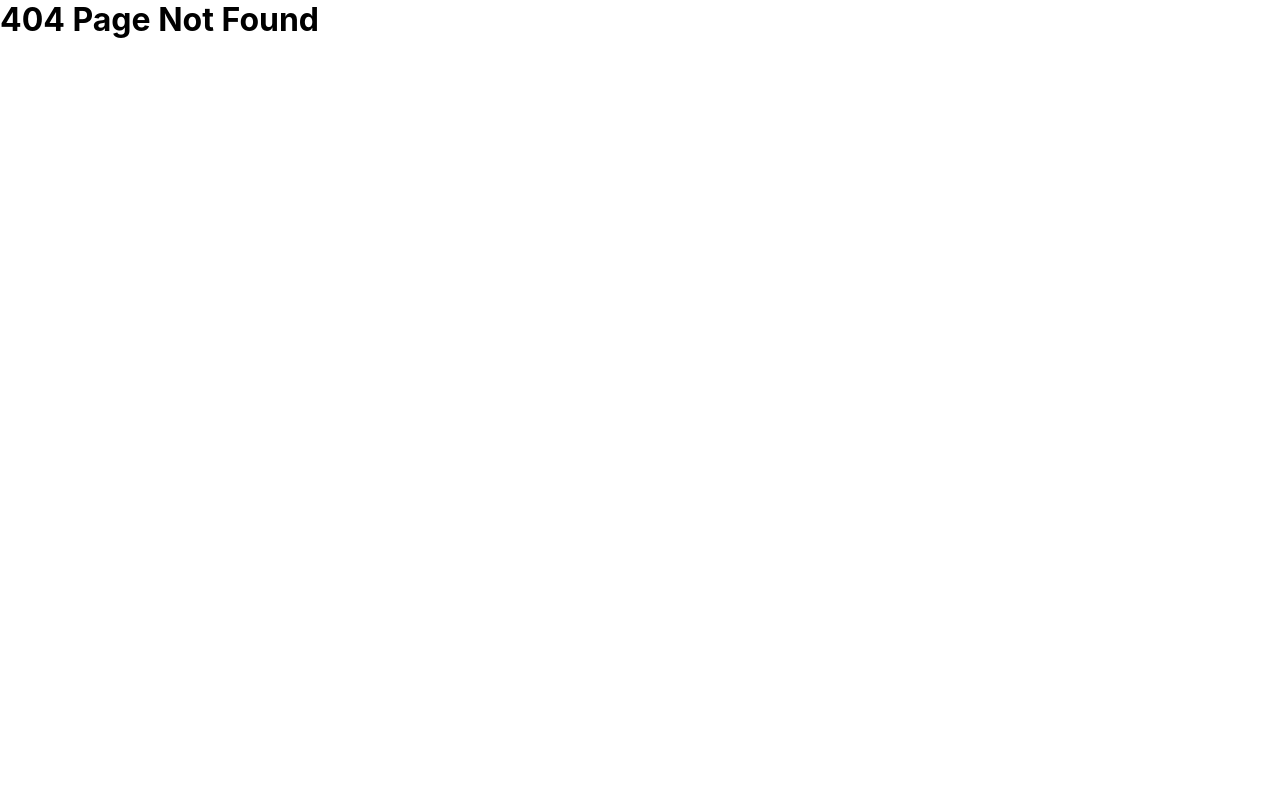
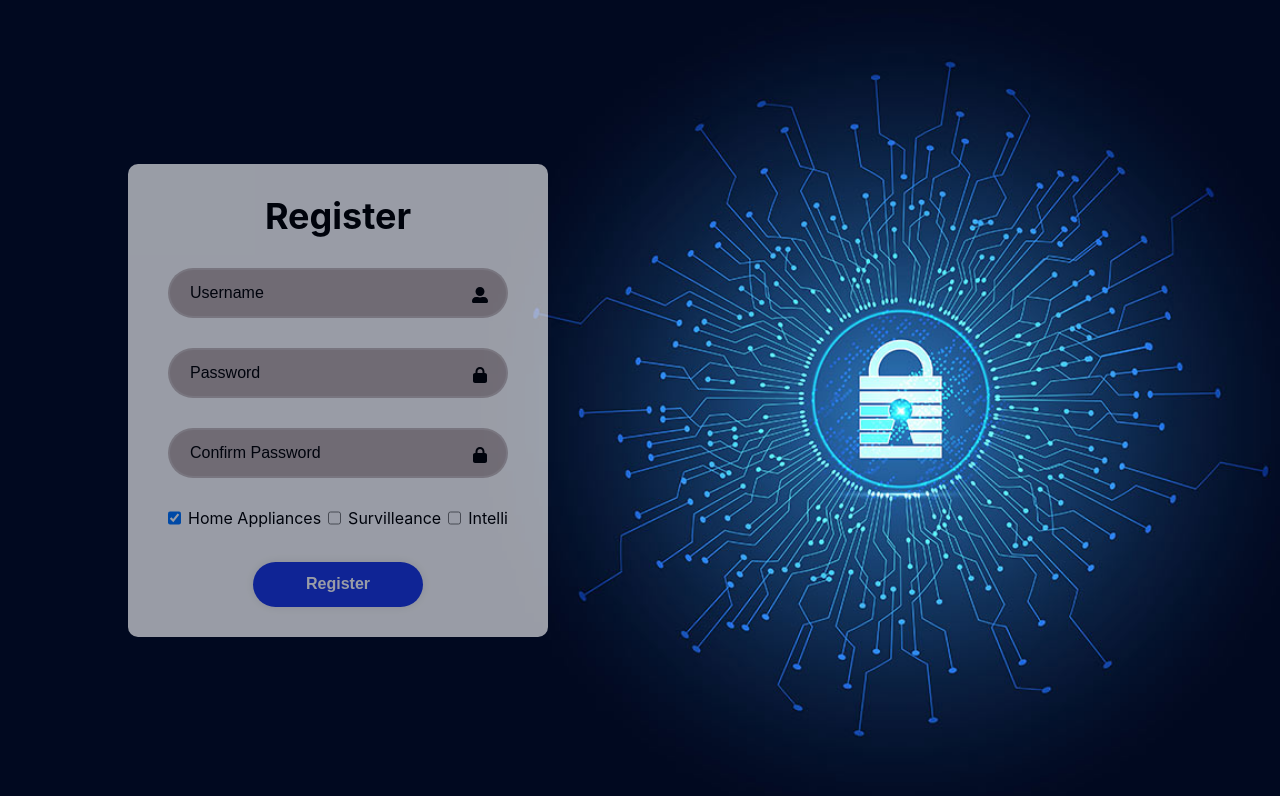
Before and after one commit to PraneshCBE/iot-react, a React (Create React App) app: page /reg in a window 1280 px wide. Before the commit this address had no page. Shown: the top 796 px of the page. Built offline with nearby package versions, Linux system fonts and the light colour scheme.

Commit message:
registeration_page

```diff
--- a/src/App.js
+++ b/src/App.js
@@ -1,5 +1,6 @@
 import Login from './components/login/Login';
 import Dashboard from './components/dashboard/Dashboard';
+import Register from './components/register/Register';
 import { BrowserRouter, Routes, Route } from "react-router-dom";
 function App() {
   return (
@@ -7,6 +8,7 @@ function App() {
     <Routes>
       <Route path="/login" Component={Login} />
       <Route path="/" Component={Dashboard} />
+      <Route path="/reg" Component={Register} />
       <Route path="*" element={<h1>404 Page Not Found</h1>} />
     </Routes>
     </BrowserRouter>
--- a/src/components/login/Login.jsx
+++ b/src/components/login/Login.jsx
@@ -25,32 +25,30 @@ const [loader, setLoader] = useState(false);
         let response1;
         let response2;
         let response3;
+        const tokens={};
         try {
             response1 = await axios.post(enroll_url1, data);
+            if (response1.status === 200) {
+                tokens["HP"] = response1.data.token;
+            }
         } catch (error) {
-            response1 = error.response;
+            response1 = "Not Enrolled for HP";
         }
         try {
             response2 = await axios.post(enroll_url2, data);
+            if (response2.status === 200) {
+                tokens["Surv"] = response2.data.token;
+            }
         } catch (error) {
-            response2 = error.response;
+            response2 = "Not Enrolled for Surv";
         }
         try {
             response3 = await axios.post(enroll_url3, data);
+            if (response3.status === 200) {
+                tokens["Intelli"] = response3.data.token;
+            }
         } catch (error) {
-            response3 = error.response;
-        }
-        let tokens = {};
-
-
-        if (response1.status === 200) {
-            tokens["HP"] = response1.data.token;
-        }
-        if (response2.status === 200) {
-            tokens["Surv"] = response2.data.token;
-        }
-        if (response3.status === 200) {
-            tokens["Intelli"] = response3.data.token;
+            response3 = "Not Enrolled for Intelli";
         }
         console.log(tokens);
         setLoader(false);
@@ -60,6 +58,8 @@ const [loader, setLoader] = useState(false);
         {
             setErrorMsg("");
             localStorage.setItem("isLogged", true);
+            localStorage.setItem("username", username);
+            localStorage.setItem("tokens", JSON.stringify(tokens));
             navigate("/", {state: {user: username, tokens: tokens}});
         }
     };
--- /dev/null
+++ b/src/components/register/Register.jsx
@@ -0,0 +1,107 @@
+import React, { useState, useEffect } from "react";
+import styles from './Register.module.css';
+import { FaUserAlt } from "react-icons/fa";
+import { FaLock } from "react-icons/fa6";
+import axios from "axios";
+
+const Register = () => {
+    const [username, setUsername] = useState("");
+    const [password, setPassword] = useState("");
+    const [errorMsg, setErrorMsg] = useState("");
+    const [loader, setLoader] = useState("");
+    const [checkboxes, setCheckboxes] = useState([true, false, false]);
+    const [tokens, setTokens] = useState({});
+    useEffect(() => {
+        setTokens(JSON.parse(localStorage.getItem("tokens")));
+    }, []);
+
+    const handleRegister = async (e) => {
+        e.preventDefault();
+        setErrorMsg("");
+        setLoader("Gathering HLF Tokens...");
+        console.log(tokens)
+        const data = {
+            id: username,
+            secret: password
+        };
+        let register_urls = []
+        console.log(checkboxes);
+        if (checkboxes[0]){
+            register_urls.push(process.env.REACT_APP_HLF_APPLIANCE_USER_REGISTER_URL);
+        }
+        if (checkboxes[1]){
+            register_urls.push(process.env.REACT_APP_HLF_SURVILLEANCE_USER_REGISTER_URL);
+        }
+        if (checkboxes[2]){
+            register_urls.push(process.env.REACT_APP_HLF_INTELLI_USER_REGISTER_URL);
+        }
+        let success_cnt=0
+        try{
+            for (const url of register_urls){
+                setErrorMsg("");
+                setLoader("Registering for Org"+success_cnt+1+"...");
+                const response = await axios.post(url, data);
+                if (response.status === 200){
+                   success_cnt+=1;
+                }
+            }
+        }catch(error){
+            console.log(error);
+        }
+        if (success_cnt < register_urls.length){
+            setLoader("");
+            setErrorMsg("Registration Failed");
+        }
+        else{
+            setErrorMsg("");
+            setLoader("Registration Successful");
+        }
+    }
+
+    function handleCheckBoxChange(e){
+        if (e.target.value === "HP"){
+            setCheckboxes([e.target.checked, checkboxes[1], checkboxes[2]]);
+        }
+        else if (e.target.value === "Surv"){
+            setCheckboxes([checkboxes[0], e.target.checked, checkboxes[2]]);
+        }
+        else if (e.target.value === "Intelli"){
+            setCheckboxes([checkboxes[0], checkboxes[1], e.target.checked]);
+        }
+        console.log(checkboxes);
+    }
+    return(
+        <div className={styles.loginbody}>
+        <div className={styles.wrapper}>
+            <form onSubmit={handleRegister}>
+                <h1>Register</h1>
+                <div className={styles.inputbox}>
+                    <input type="text" placeholder="Username" required value={username} onChange={(e)=>setUsername(e.target.value)}/>
+                    <FaUserAlt className={styles.icon}/>
+                </div>
+                <div className={styles.inputbox}>
+                    <input type="password" placeholder="Password" required value={password} onChange={(e)=>setPassword(e.target.value)}></input>
+                    <FaLock className={styles.icon}/>
+                </div>
+                <div className={styles.inputbox}>
+                    <input type="password" placeholder="Confirm Password" required></input>
+                    <FaLock className={styles.icon}/>
+                </div>
+                <div className={styles.checkboxesContainer}>
+                    <input type="checkbox" id="HP" name="HP" value="HP" checked onChange={handleCheckBoxChange}/>
+                    <label for="HP"> Home Appliances</label>
+                    <input type="checkbox" id="Surv" name="Surv" value="Surv"onChange={handleCheckBoxChange}/>
+                    <label for="Surv"> Survilleance</label>
+                    <input type="checkbox" id="Intelli" name="Intelli" value="Intelli" onChange={handleCheckBoxChange}/>
+                    <label for="Intelli"> Intelli</label>
+                </div>
+                <p className={styles.error}>{errorMsg}</p>
+                <p className={styles.loadingText}>{loader}</p>
+                <button type="submit">Register</button>
+            </form>
+        </div>
+        </div>
+    );
+}
+
+export default Register;
--- /dev/null
+++ b/src/components/register/Register.module.css
@@ -0,0 +1,94 @@
+* {
+    margin: 0;
+    padding: 0;
+    box-sizing: border-box;
+  }
+
+.loginbody{
+    padding-left: 10%;
+    background: url('../../assets/bg1.jpg') no-repeat;
+    background-size: cover;
+    background-position: center;
+    display: flex;
+    align-items: center;
+    min-height: 100vh;
+}
+.wrapper {
+    width: 420px;
+    background: #ffffff;
+    color: black;
+    opacity: 0.6;
+    border-radius: 10px;
+    padding: 30px 40px;
+}
+
+.wrapper h1 {
+    font-size: 36px;
+    text-align: center;
+}
+
+.wrapper .inputbox {
+    position: relative;
+    width: 100%;
+    height: 50px;
+    margin: 30px 0;
+}
+
+.inputbox input{
+    width: 100%;
+    height: 100%;
+    background: #baadad;
+    outline: none;
+    border: 2px solid rgba(255, 255, 255, .2);
+    border-radius: 40px;
+    font-size: 16px;
+    color: black;
+    padding: 20px 45px 20px 20px;
+}
+
+.inputbox input::placeholder{
+    color: black;
+}
+
+.inputbox .icon {
+    position: absolute;
+    right: 20px;
+    top: 27px;
+    transform: translateY(-50%);
+    font-size: 16px;
+}
+
+.wrapper button {
+    width: 50%;
+    height: 45px;
+    background: #1937e4;
+    border: none;
+    outline: none;
+    border-radius: 40px;
+    box-shadow: 0 0 10px rgba(0, 0, 0, .1);
+    cursor: pointer;
+    font-size: 16px;
+    color: white;
+    font-weight: 700;
+    margin-left: 25%;
+}
+
+.error {
+    color: red;
+    font-size: 14px;
+    text-align: center;
+    margin-bottom: 10%;
+}
+
+.loadingText {
+    color: #1937e4;
+    font-size: 14px;
+    text-align: center;
+    margin-bottom: 10%;
+}
+
+.checkboxesContainer{
+    display: flex;
+    justify-content: space-between;
+    margin: 20px 0;
+}
```
Also changed, not shown: src/assets/bg1.jpg (added).
